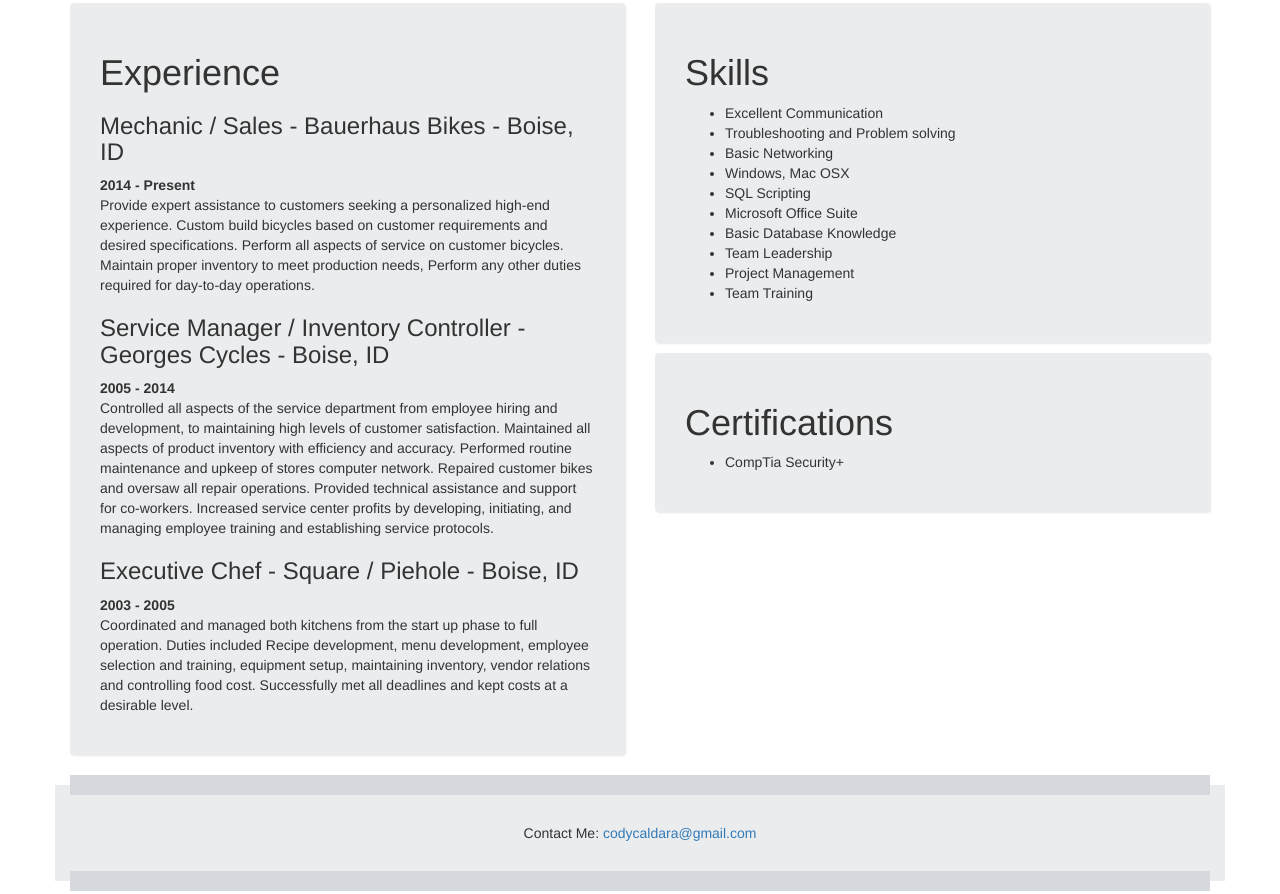
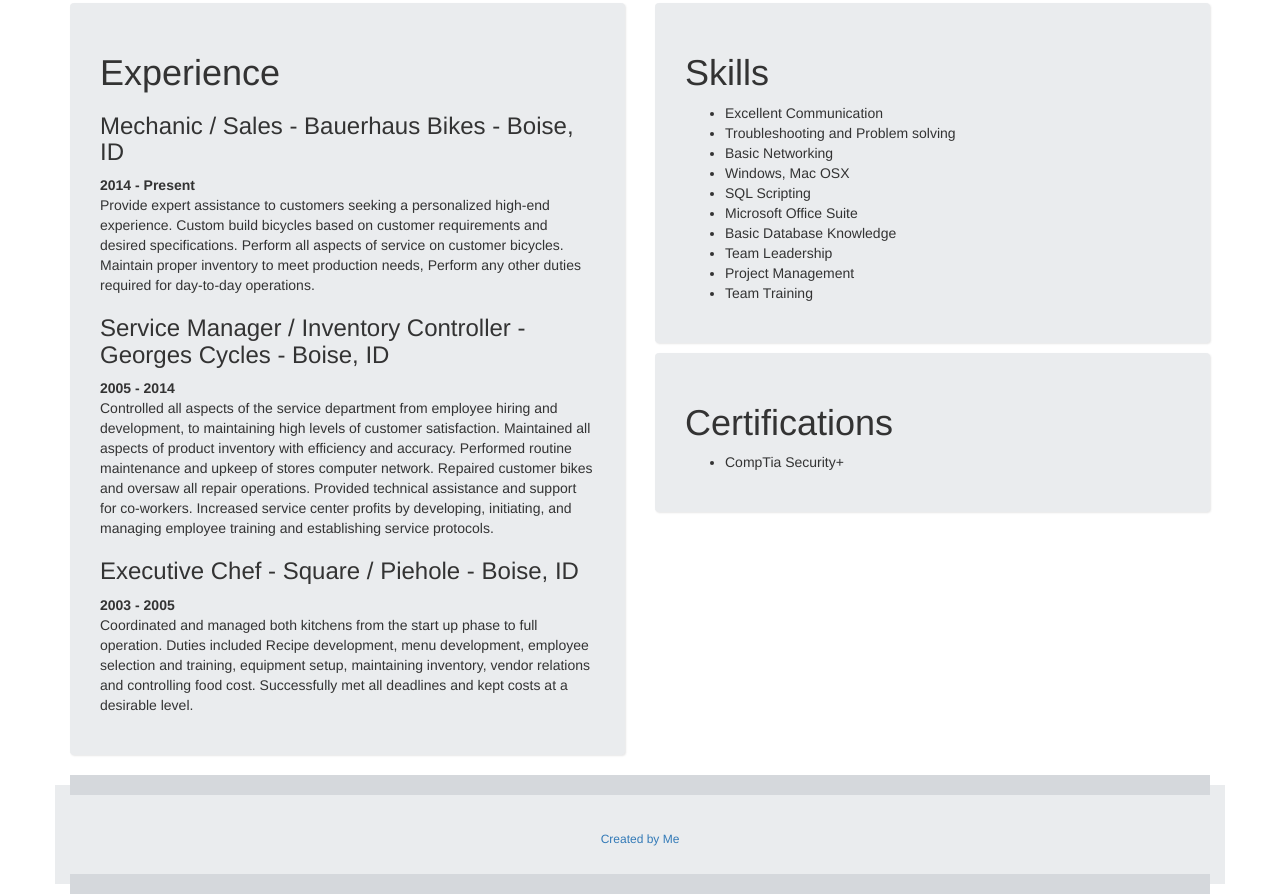
Before and after one commit to codycaldara/resume, a plain HTML site: page index.html in a window 1280 px wide. Shown: the part 543-1437 px from the top of the page. Drawn offline with nearby package versions, Linux system fonts and the light colour scheme.

Commit message:
changed footer

```diff
--- a/index.html
+++ b/index.html
@@ -212,7 +212,7 @@
         <div class="container">
             <div class="row display-header">
                 <div class="col-md-12 head-pad text-center ">
-                    <p>Contact Me: <a href="mailto:codycaldara@gmail.com">codycaldara@gmail.com</a></p>
+                    <h6 class = "text-primary">Created by Me</h6>
                 </div>
             </div>
         </div>
```
